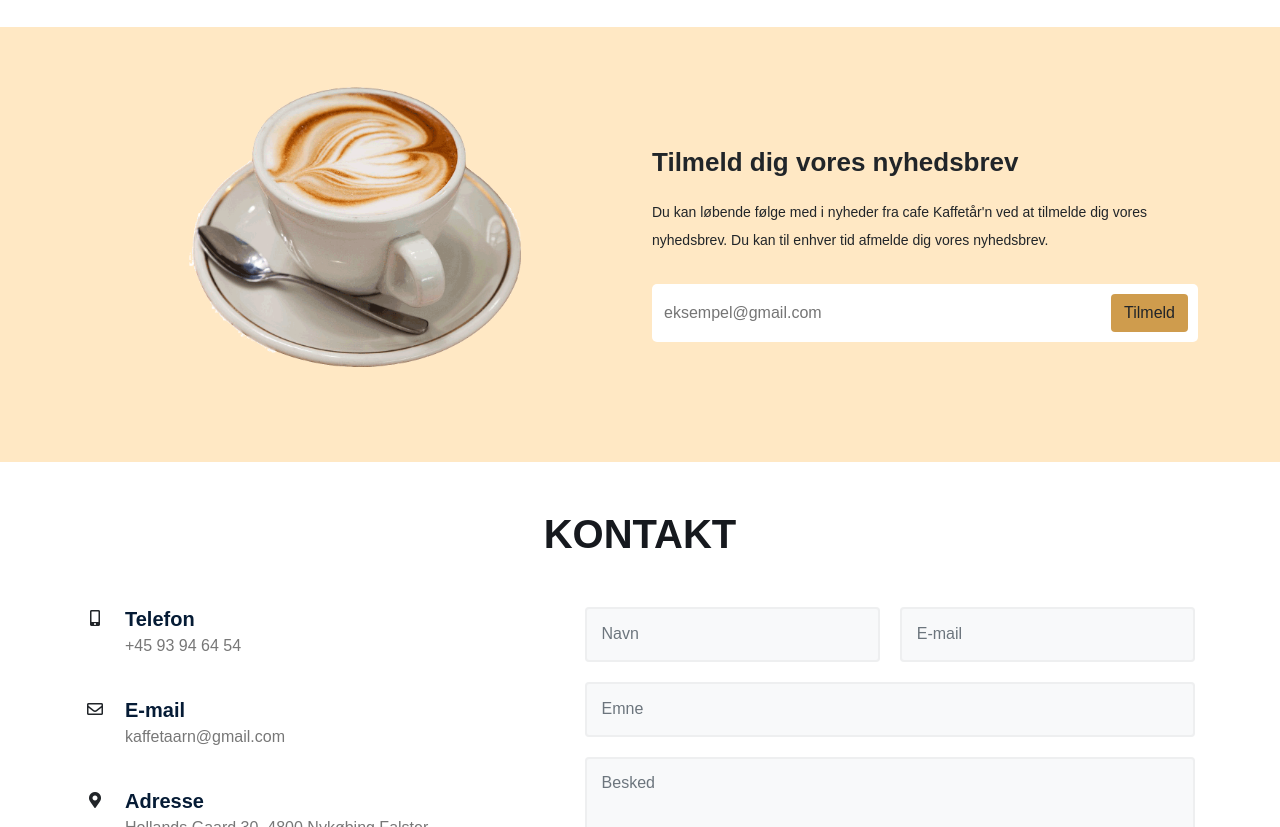
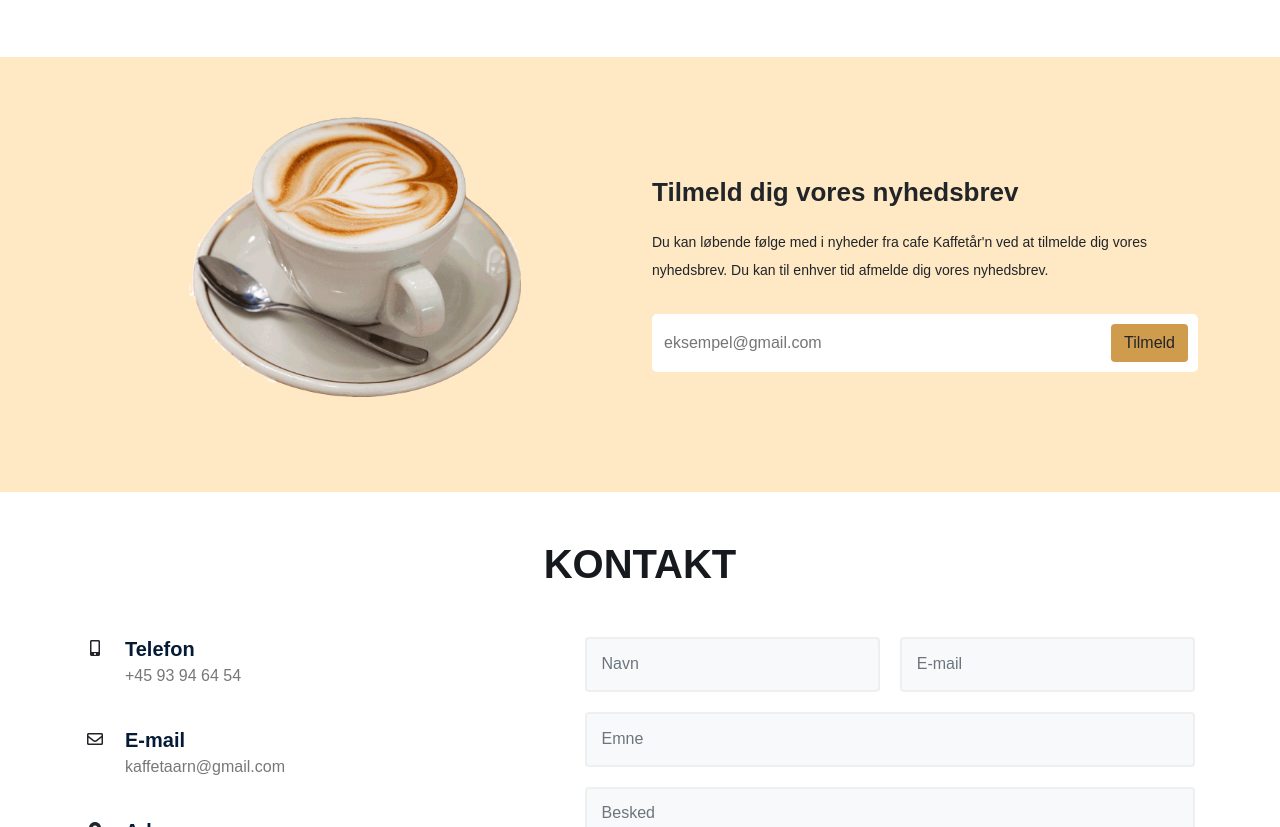
Before and after one commit to oeme0044/eksamen2, a website: page index.html in a window 1280 px wide. Shown: the part 2201-3028 px from the top of the page. Drawn offline with nearby package versions, Linux system fonts and the light colour scheme; files that its build step writes are made by us from their sources.

Commit message:
margin top fjernede på nyheder (tablet-delen) istedet tilføjet på desktop delen

```diff
--- a/css/indhold.scss
+++ b/css/indhold.scss
@@ -364,6 +364,9 @@ body{
 }
 
 @media screen and (min-width: 1024px){
+  .nyheder{
+    margin-top: 60px;
+  }
   .menubillede{
     height: 9vh;
   }
```
